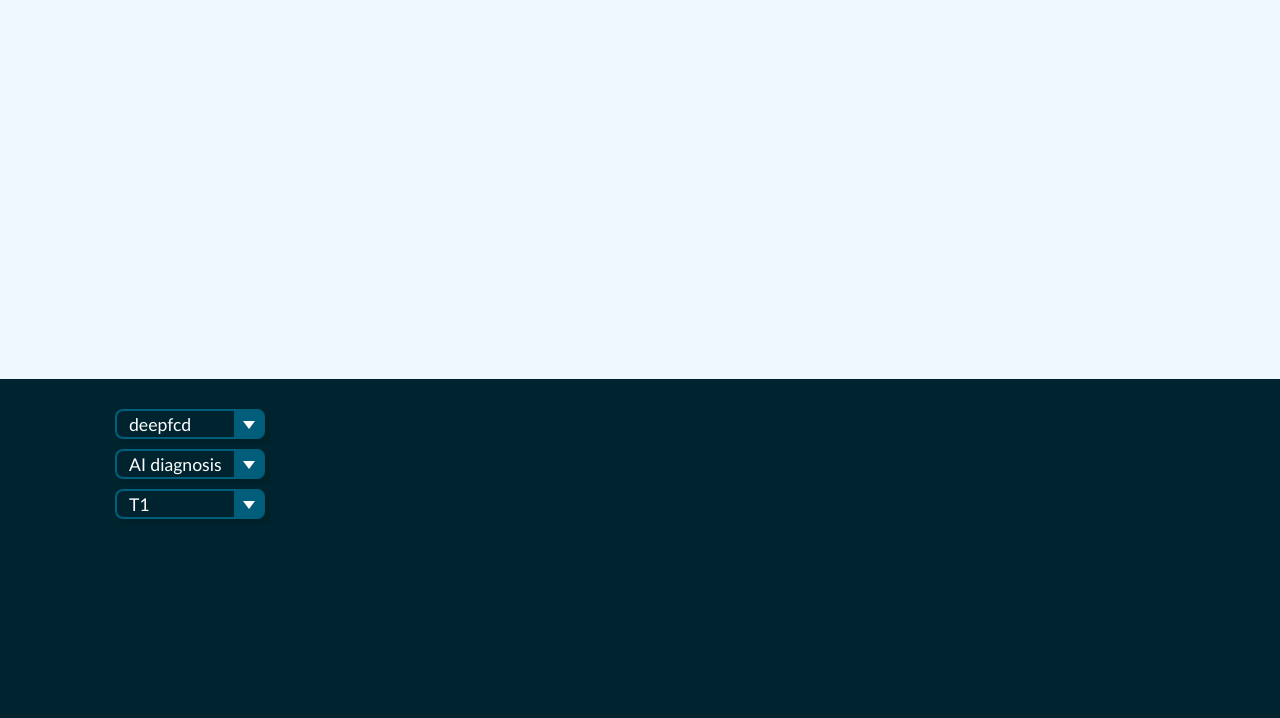
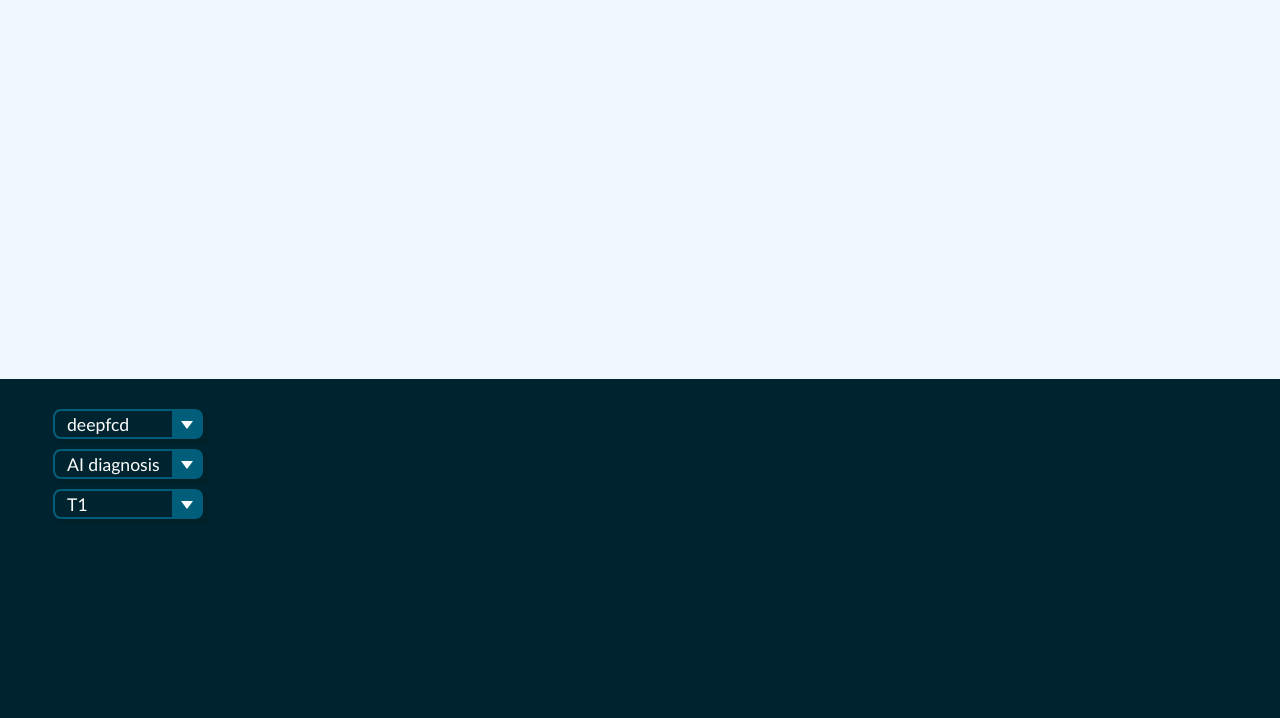
Before and after one commit to torachim/Patholens, a Django app: page /image/editDiagnosis/ in a window 1280 px wide. Shown: the part 156-874 px from the top of the page. Run offline with Django 5.2, Linux system fonts and the light colour scheme; some libraries are stand-ins or nearby versions.

Commit message:
fixed position of dropdown

```diff
--- a/patholensProject/image/static/css/editDiagnosis.css
+++ b/patholensProject/image/static/css/editDiagnosis.css
@@ -112,7 +112,7 @@ body.scrollable {
     flex-direction: column;
     gap: 10px;
     margin-top: 10px;
-    margin-right: 900px;
+    margin-right: 80%;
     align-items: center;
 }
 
--- a/patholensProject/image/templates/image/editDiagnosis.html
+++ b/patholensProject/image/templates/image/editDiagnosis.html
@@ -2,7 +2,7 @@
 {% load static %}
 {% csrf_token %}
 {% block extraCSS %}
-<link rel="stylesheet" href="{% static 'css/editDiagnosis.css' %}?v=2" />
+<link rel="stylesheet" href="{% static 'css/editDiagnosis.css' %}?v=1" />
 {% endblock %}
 
 {% block title %}
```
